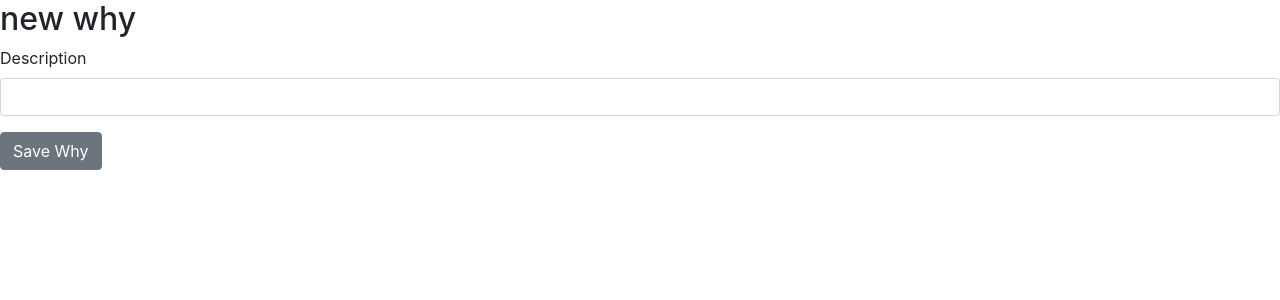
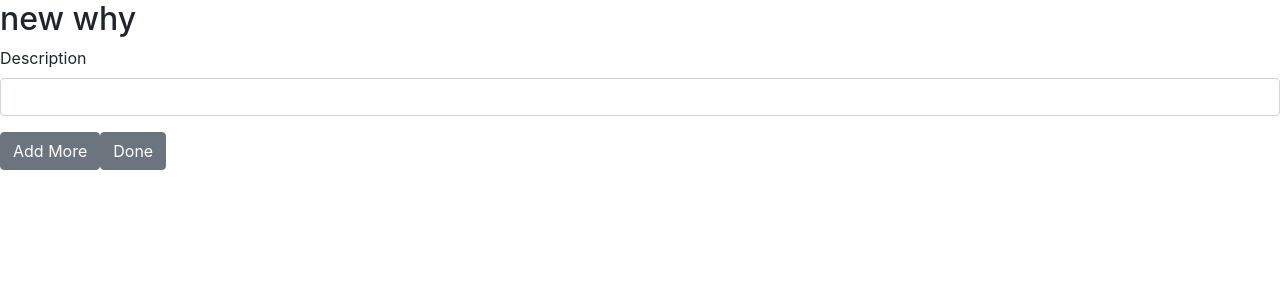
Before and after one commit to BeatleyTQD/inVision, a React (Create React App) app in the folder inVision/client/: page /dreams/1/whys/add in a window 1280 px wide. Shown: the top 300 px of the page. Built offline with nearby package versions, Linux system fonts and the light colour scheme; no server answers; sample sign-in values are in the browser's storage.

Commit message:
why form allows you to add multiple now

```diff
--- a/inVision/client/src/Components/Dream/DreamDetails.js
+++ b/inVision/client/src/Components/Dream/DreamDetails.js
@@ -1,5 +1,4 @@
 import React, { useEffect, useContext, useState } from "react";
-import { UserProfileContext } from '../../Providers/UserProfileProvider';
 import { DreamContext } from '../../Providers/DreamProvider';
 import { HowContext } from '../../Providers/HowProvider';
 import { CompletedHowContext } from '../../Providers/CompletedHowProvider';
@@ -13,7 +12,6 @@ export default function DreamDetails() {
     const [dream, setDream] = useState();
     const [why, setWhy] = useState();
     const history = useHistory();
-    const { logout } = useContext(UserProfileContext);
     const { getDream } = useContext(DreamContext);
     const { hows, getActiveHows } = useContext(HowContext);
     const { completedHows, getCompletedHows } = useContext(CompletedHowContext);
--- a/inVision/client/src/Components/Why/WhyForm.js
+++ b/inVision/client/src/Components/Why/WhyForm.js
@@ -18,7 +18,11 @@ export default function WhyForm() {
     const saveWhy = () => {
         why.dreamId = parseInt(id);
         addWhy(why)
-            .then(() => history.push(`/dreams/${id}/whys`))
+            .then(document.getElementById("description").value = "");
+    }
+
+    const done = () => {
+        history.push(`/dreams/${id}/whys`)
     }
 
     return (
@@ -31,7 +35,8 @@ export default function WhyForm() {
                         <Input id="description" type="text" onChange={handleFieldChange} />
                     </FormGroup>
                     <FormGroup>
-                        <Button onClick={saveWhy}>Save Why</Button>
+                        <Button onClick={saveWhy}>Add More</Button>
+                        <Button onClick={done}>Done</Button>
                     </FormGroup>
                 </fieldset>
             </Form>
```
